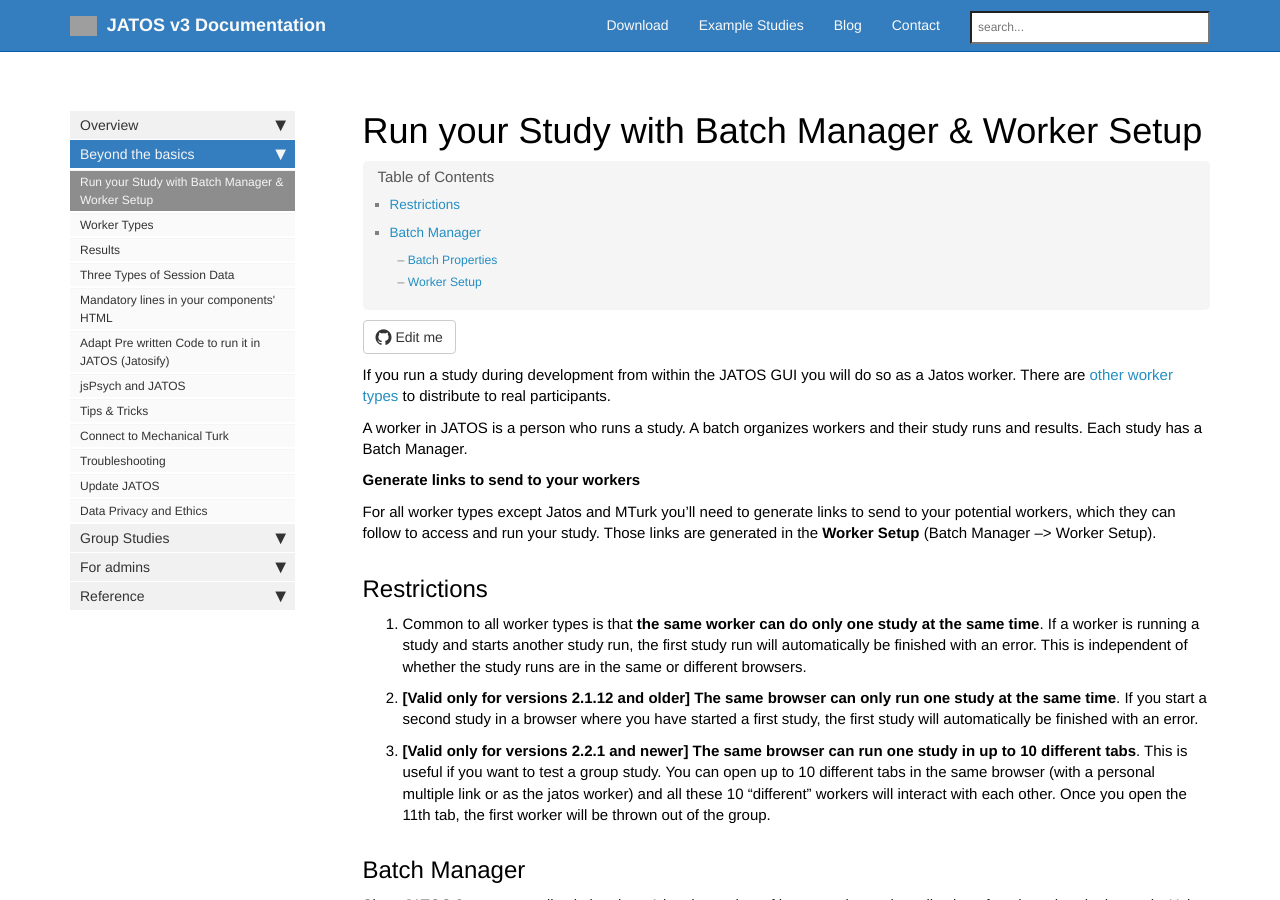
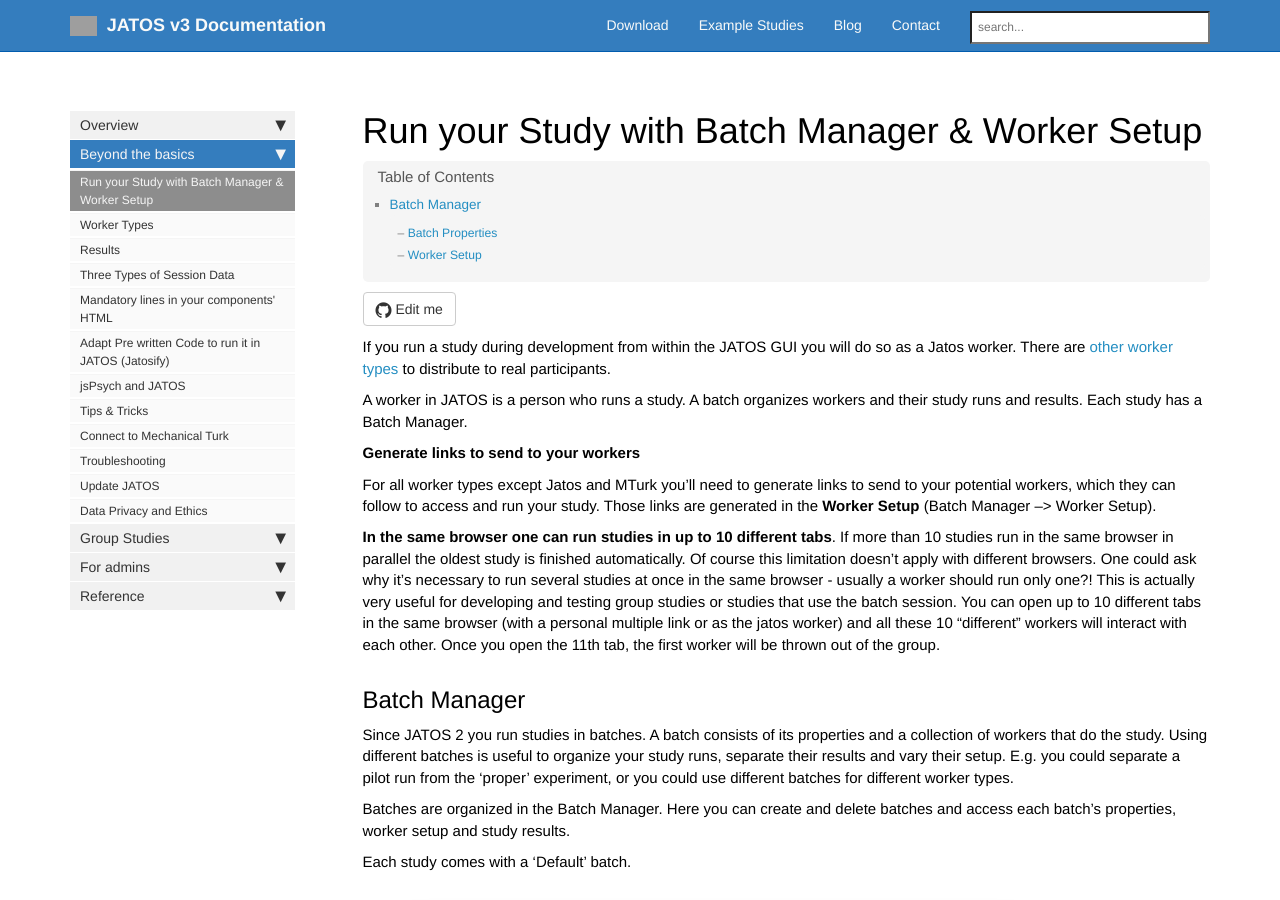
Before and after one commit to kristian-lange-tw/JATOS_docs_v3, a Jekyll site: the page built from pages/Run-your-Study-with-Batch-Manager-and-Worker-Setup.md, in a window 1280 px wide and 900 px high. Built offline with Jekyll 4.4.1, drawn with Linux system fonts in a browser that asks for light colours; nearby versions of some CDN libraries; comment, search, counter and statistics services are not loaded; grey boxes are pictures that could not be loaded.

Commit message:
Update Run-your-Study-with-Batch-Manager-and-Worker-Setup.md

```diff
--- a/pages/Run-your-Study-with-Batch-Manager-and-Worker-Setup.md
+++ b/pages/Run-your-Study-with-Batch-Manager-and-Worker-Setup.md
@@ -18,15 +18,7 @@
 
 For all worker types except Jatos and MTurk you'll need to generate links to send to your potential workers, which they can follow to access and run your study. Those links are generated in the **Worker Setup** (Batch Manager --> Worker Setup).
 
-## Restrictions
-
-1. Common to all worker types is that **the same worker can do only one study at the same time**. If a worker is running a study and starts another study run, the first study run will automatically be finished with an error. This is independent of whether the study runs are in the same or different browsers.
-
-1. **[Valid only for versions 2.1.12 and older]**
-**The same browser can only run one study at the same time**. If you start a second study in a browser where you have started a first study, the first study will automatically be finished with an error.
-
-1. **[Valid only for versions 2.2.1 and newer]**
-**The same browser can run one study in up to 10 different tabs**. This is useful if you want to test a group study. You can open up to 10 different tabs in the same browser (with a personal multiple link or as the jatos worker) and all these 10 "different" workers will interact with each other. Once you open the 11th tab, the first worker will be thrown out of the group.
+**In the same browser one can run studies in up to 10 different tabs**. If more than 10 studies run in the same browser in parallel the oldest study is finished automatically. Of course this limitation doesn't apply with different browsers. One could ask why it's necessary to run several studies at once in the same browser - usually a worker should run only one?! This is actually very useful for developing and testing group studies or studies that use the batch session. You can open up to 10 different tabs in the same browser (with a personal multiple link or as the jatos worker) and all these 10 "different" workers will interact with each other. Once you open the 11th tab, the first worker will be thrown out of the group.
 
 ## Batch Manager
 
```
